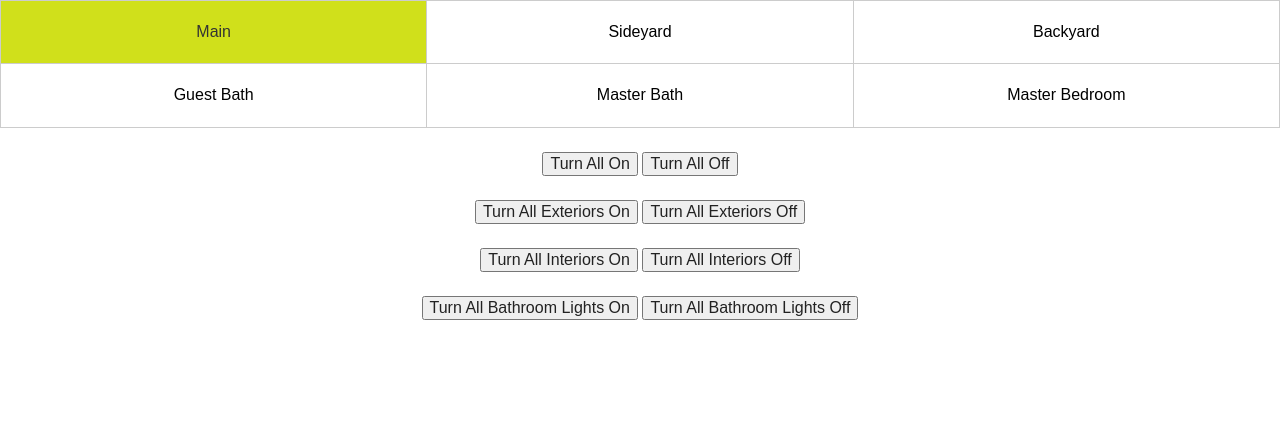
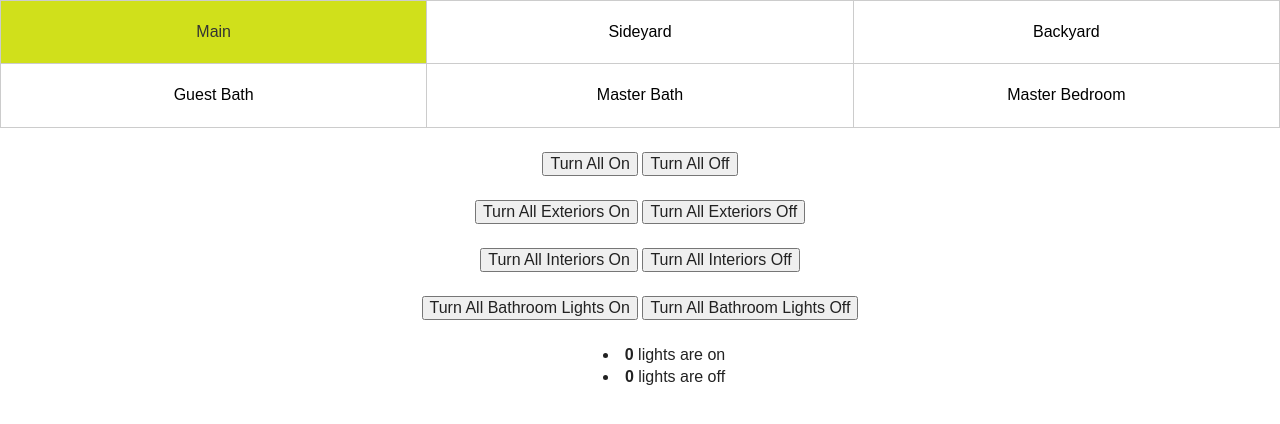
Before and after one commit to radavis/lighting, a plain HTML site: page index.html in a window 1280 px wide. Drawn offline with nearby package versions, Linux system fonts and the light colour scheme.

Commit message:
add summary

```diff
--- a/css/style.scss
+++ b/css/style.scss
@@ -33,3 +33,8 @@ div.actions {
     color: $gray;
   }
 }
+
+ul.summary li {
+  text-align: center;
+  list-style: inside;
+}
--- a/index.html
+++ b/index.html
@@ -62,6 +62,15 @@
       </p>
     </div>
 
+    <ul class="summary">
+      <li id="lights-on-total">
+        <strong>0</strong> lights are on
+      </li>
+      <li id="lights-on-total">
+        <strong>0</strong> lights are off
+      </li>
+    </ul>
+
 
     <script src="http://ajax.googleapis.com/ajax/libs/jquery/2.0.3/jquery.min.js"></script>
     <script src="js/plugins.js"></script>
```
Also changed, not shown: css/style.min.css.
